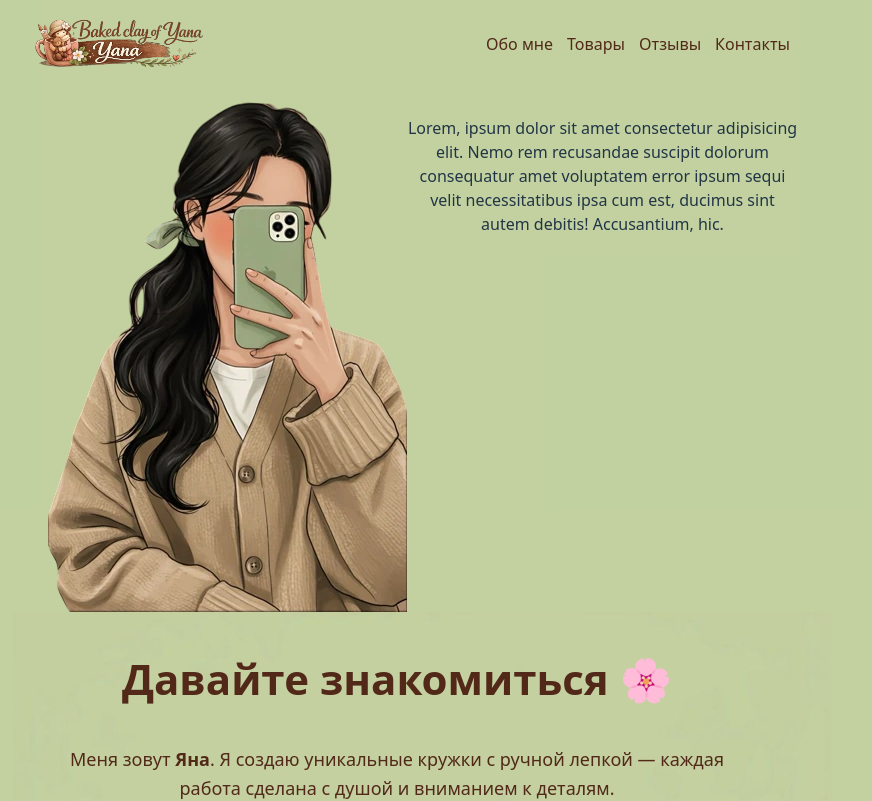
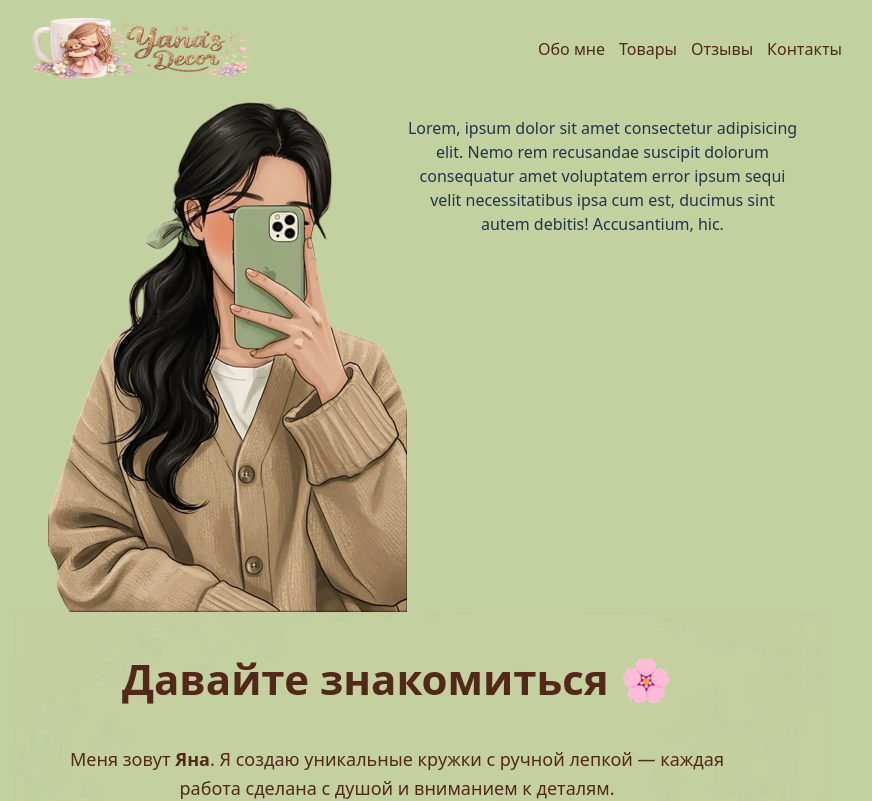
Before and after one commit to Ivan1990Nik/Baked_clay, a React (Vite) app: page / in a window 1280 px wide. Shown: the top 801 px of the page, without its empty margins (217-1089 px from the left). Built offline with nearby package versions, Linux system fonts and the light colour scheme.

Commit message:
add logo

```diff
--- a/src/components/header/Header.jsx
+++ b/src/components/header/Header.jsx
@@ -2,7 +2,7 @@
 import { useState } from "react";
 import "./header.css";
 
-import logo from "../../../public/images/logo2.png"
+import logo from "../../../public/images/logo3.png"
 import sticHeader from "../../../public/images/stic-header.png"
 
 export default function Header() {
@@ -14,7 +14,7 @@ export default function Header() {
       <div className="header__container">
 
         <div className="header__logo">
-          <img src={logo} alt="" style={{ width: 178, height: 60 }} />
+          <img src={logo} alt="" style={{ width: 230, height: 70 }} />
         </div>
 
         <nav className={`nav ${isOpen ? "nav--open" : ""}`}>
```
Also changed, not shown: public/images/logo3.png (added).
